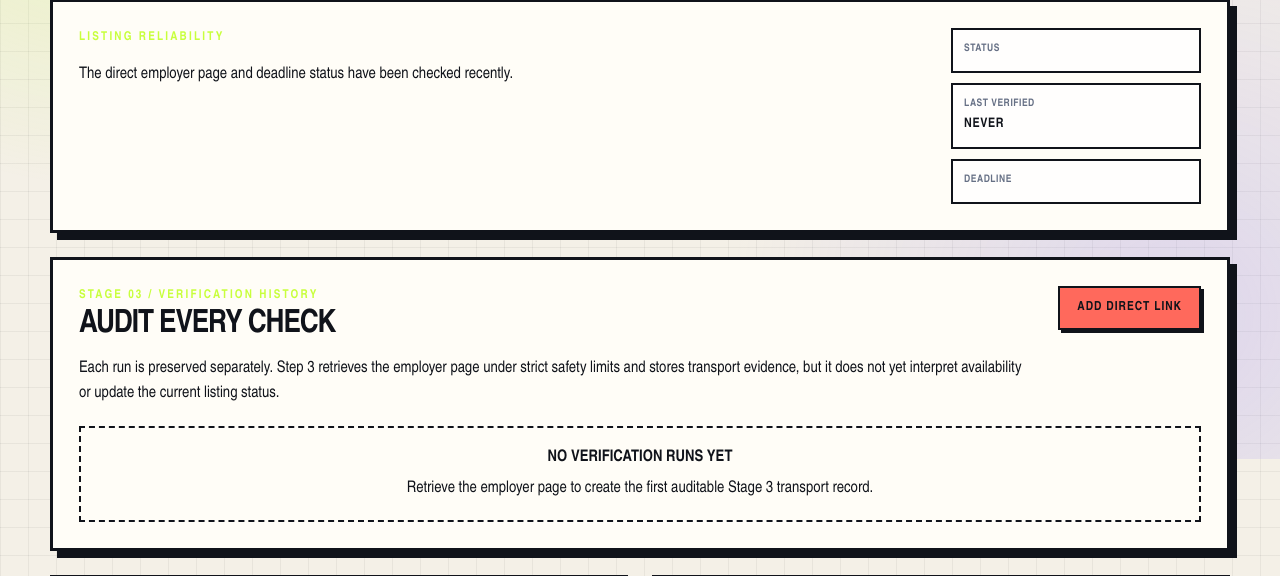
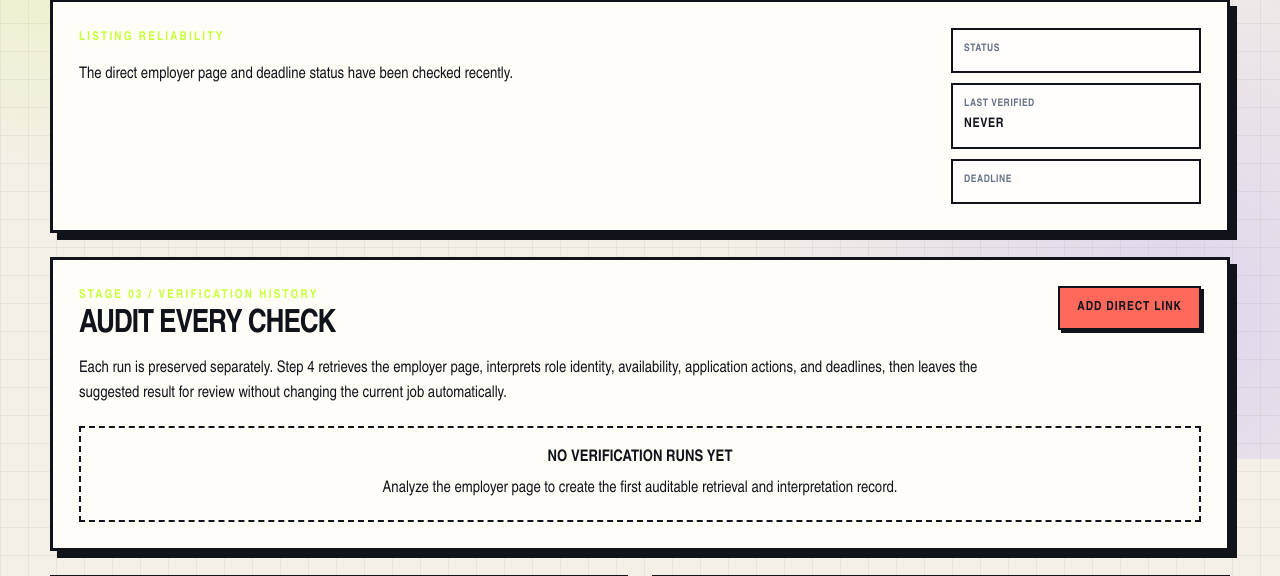
Before and after one commit to aprescod12/personal-job-finder, a Django app: template tracker/templates/tracker/job_detail.html in a window 1280 px wide. Shown: the part 341-917 px from the top of the page. Run offline with Django 5.2, Linux system fonts and the light colour scheme; the template is opened without the code that fills it, so the values that code supplies are empty.

Commit message:
Update job page for interpretation workflow

```diff
--- a/tracker/templates/tracker/job_detail.html
+++ b/tracker/templates/tracker/job_detail.html
@@ -17,7 +17,7 @@
         {% if job.job_url %}
         <form method="post" action="{% url 'run_job_verification' job.id %}" class="inline-action-form">
             {% csrf_token %}
-            <button class="button button-primary" type="submit">RUN VERIFICATION</button>
+            <button class="button button-primary" type="submit">ANALYZE EMPLOYER PAGE</button>
         </form>
         {% endif %}
         <a class="button button-primary" href="{% url 'job_listing_verify' job.id %}">VERIFY LISTING</a>
@@ -57,12 +57,12 @@
         <div>
             <p class="eyebrow">STAGE 03 / VERIFICATION HISTORY</p>
             <h2>AUDIT EVERY CHECK</h2>
-            <p>Each run is preserved separately. Step 3 retrieves the employer page under strict safety limits and stores transport evidence, but it does not yet interpret availability or update the current listing status.</p>
+            <p>Each run is preserved separately. Step 4 retrieves the employer page, interprets role identity, availability, application actions, and deadlines, then leaves the suggested result for review without changing the current job automatically.</p>
         </div>
         {% if job.job_url %}
         <form method="post" action="{% url 'run_job_verification' job.id %}" class="inline-action-form">
             {% csrf_token %}
-            <button class="button button-primary" type="submit">RETRIEVE EMPLOYER PAGE</button>
+            <button class="button button-primary" type="submit">ANALYZE EMPLOYER PAGE</button>
         </form>
         {% else %}
         <a class="button button-danger" href="{% url 'job_listing_verify' job.id %}">ADD DIRECT LINK</a>
@@ -85,9 +85,9 @@
                     <small>{{ run.verifier_version|default:"Version not recorded" }}</small>
                 </div>
                 <div>
-                    <span>REVIEW</span>
-                    <strong>{{ run.get_review_status_display }}</strong>
-                    <small>{% if run.error_message %}Run failed{% elif run.needs_manual_review %}Decision required{% else %}No review required{% endif %}</small>
+                    <span>SUGGESTED STATUS</span>
+                    <strong>{{ run.get_detected_listing_status_display }}</strong>
+                    <small>{% if run.error_message %}Run failed{% elif run.needs_manual_review %}Review required{% else %}No review required{% endif %}</small>
                 </div>
                 <a class="text-link" href="{% url 'verification_run_detail' job.id run.id %}">VIEW RUN →</a>
             </article>
@@ -96,7 +96,7 @@
         {% else %}
         <div class="verification-history-empty">
             <strong>NO VERIFICATION RUNS YET</strong>
-            <span>Retrieve the employer page to create the first auditable Stage 3 transport record.</span>
+            <span>Analyze the employer page to create the first auditable retrieval and interpretation record.</span>
         </div>
         {% endif %}
     {% endwith %}
```
